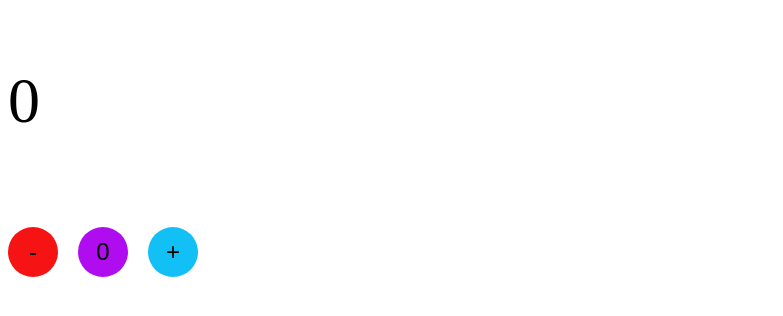
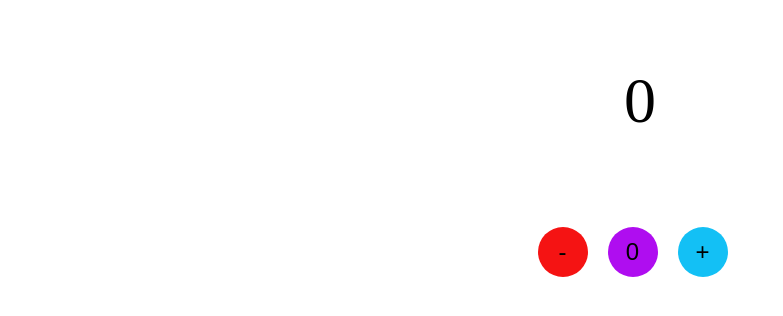
Before and after one commit to m4rc3l68/react-mcs, a React (Create React App) app: page / in a window 1280 px wide. Shown: the top 316 px of the page, without its empty margins (0-783 px from the left). Built offline with nearby package versions, Linux system fonts and the light colour scheme.

Commit message:
commit - 06

```diff
--- a/src/App.js
+++ b/src/App.js
@@ -1,6 +1,3 @@
-// import { useState } from 'react';
-// import './App.css';
-
 function App() {
   return (
     <div className="App">
--- a/src/styles/geral.css
+++ b/src/styles/geral.css
@@ -1,5 +1,5 @@
 .botao_cor1 {
-  background-color: rgb(245, 19, 19);
+  background-color: #f51313;
   width: 50px;
   height: 50px;
   border-radius: 50%;
@@ -33,4 +33,5 @@
 
 .formatacaoGeral {
   font-size: 4rem;
+  text-align: center;
 }
```
Also changed, not shown: src/index.js (+0 -10 lines).
